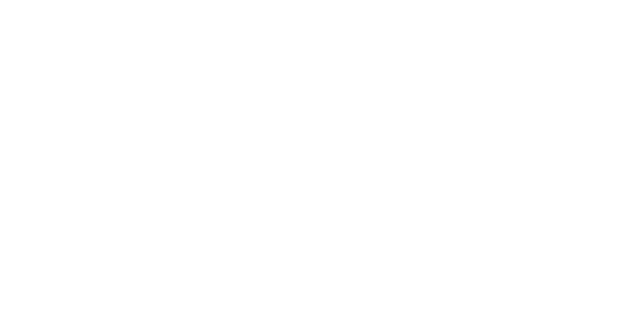
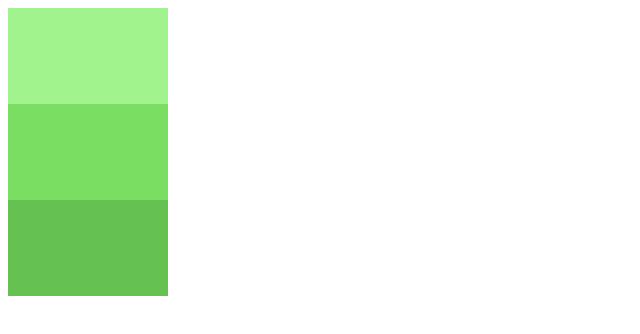
Before and after one commit to AnastasiaKosovets/pruebaRectangulos, a plain HTML site: page index.html in a window 1280 px wide. Shown: the whole page, without its empty margins (0-640 px from the left). Drawn offline with Linux system fonts and the light colour scheme.

Commit message:
añadiendo el color de los rectangulos con css

```diff
--- a/css/styles.css
+++ b/css/styles.css
@@ -3,3 +3,14 @@
     width: 10em;
 
 }
+.rectangulo1 {
+    background-color: rgb(160, 243, 141);
+}
+.rectangulo2 {
+    background-color: rgb(121, 222, 98);
+
+}
+.rectangulo3 {
+    background-color: rgb(101, 194, 80);
+
+}
```
